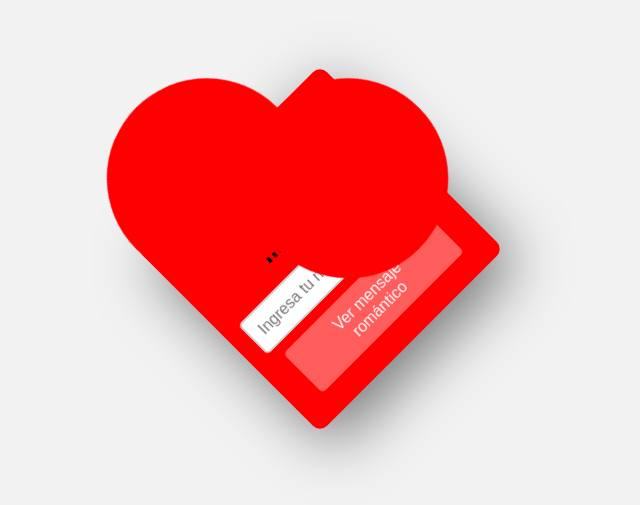
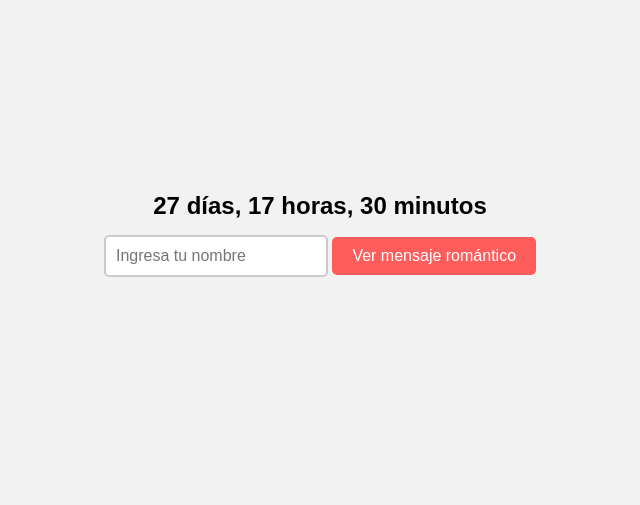
Before and after one commit to N3t4nel/JupaD-N, a plain HTML site: page index.html in a window 1280 px wide. Shown: the part 151-656 px from the top of the page, without its empty margins (320-960 px from the left). Drawn offline with Linux system fonts and the light colour scheme.

Commit message:
Update index.html

```diff
--- a/index.html
+++ b/index.html
@@ -8,11 +8,13 @@
 </head>
 <body>
     <div class="container">
-        <!-- Corazón en 3D que contiene la cuenta regresiva y los campos -->
-        <div id="heart">
+        <!-- Sección de la cuenta regresiva -->
+        <div class="countdown-box">
             <div id="countdown">00:00:00</div>
-            <input type="text" id="name" placeholder="Ingresa tu nombre" />
-            <button onclick="showRandomMessage()">Ver mensaje romántico</button>
+            <div class="input-section">
+                <input type="text" id="name" placeholder="Ingresa tu nombre" />
+                <button onclick="showRandomMessage()">Ver mensaje romántico</button>
+            </div>
         </div>
 
         <!-- Sección donde se muestra el mensaje romántico -->
```
